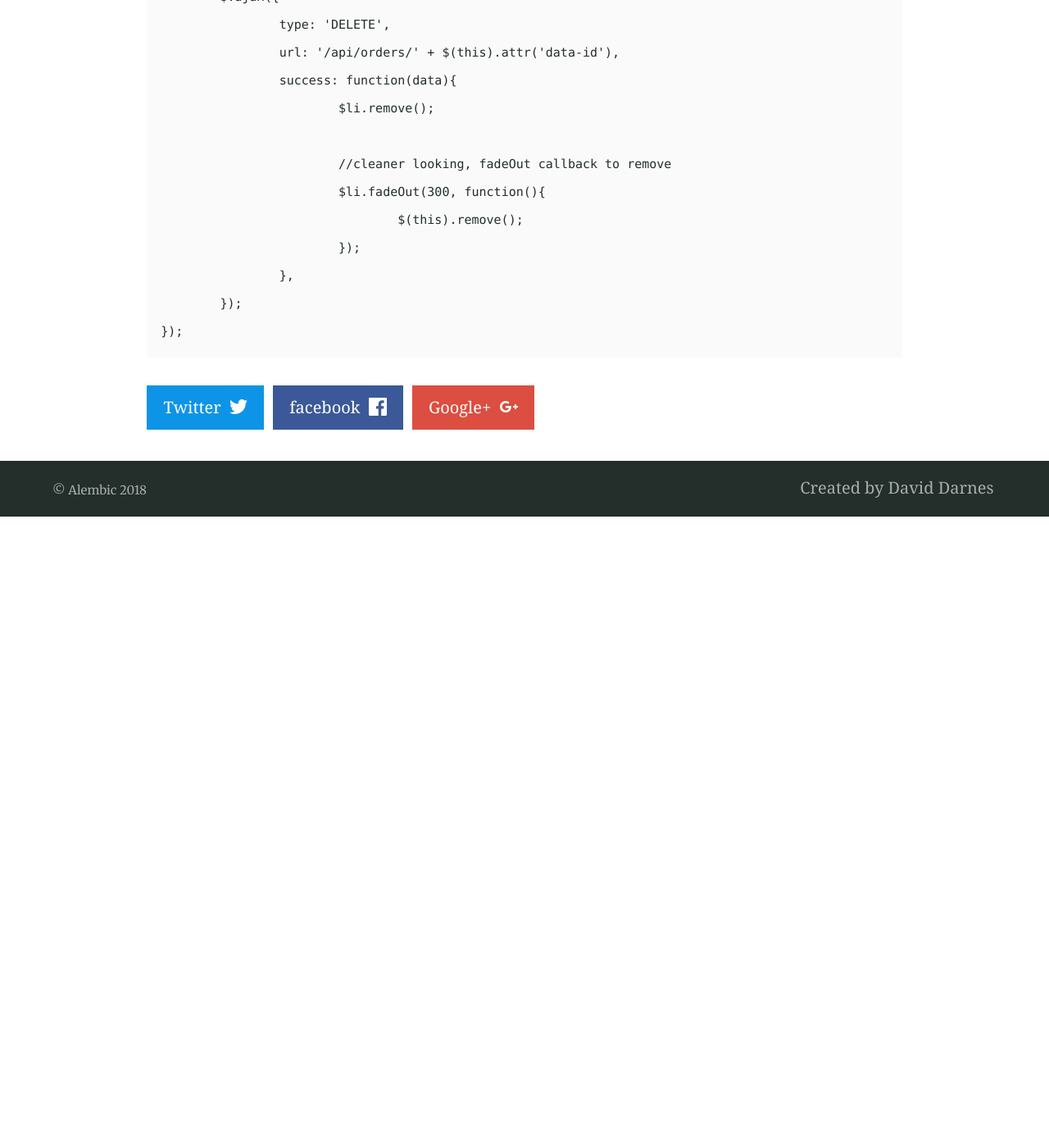
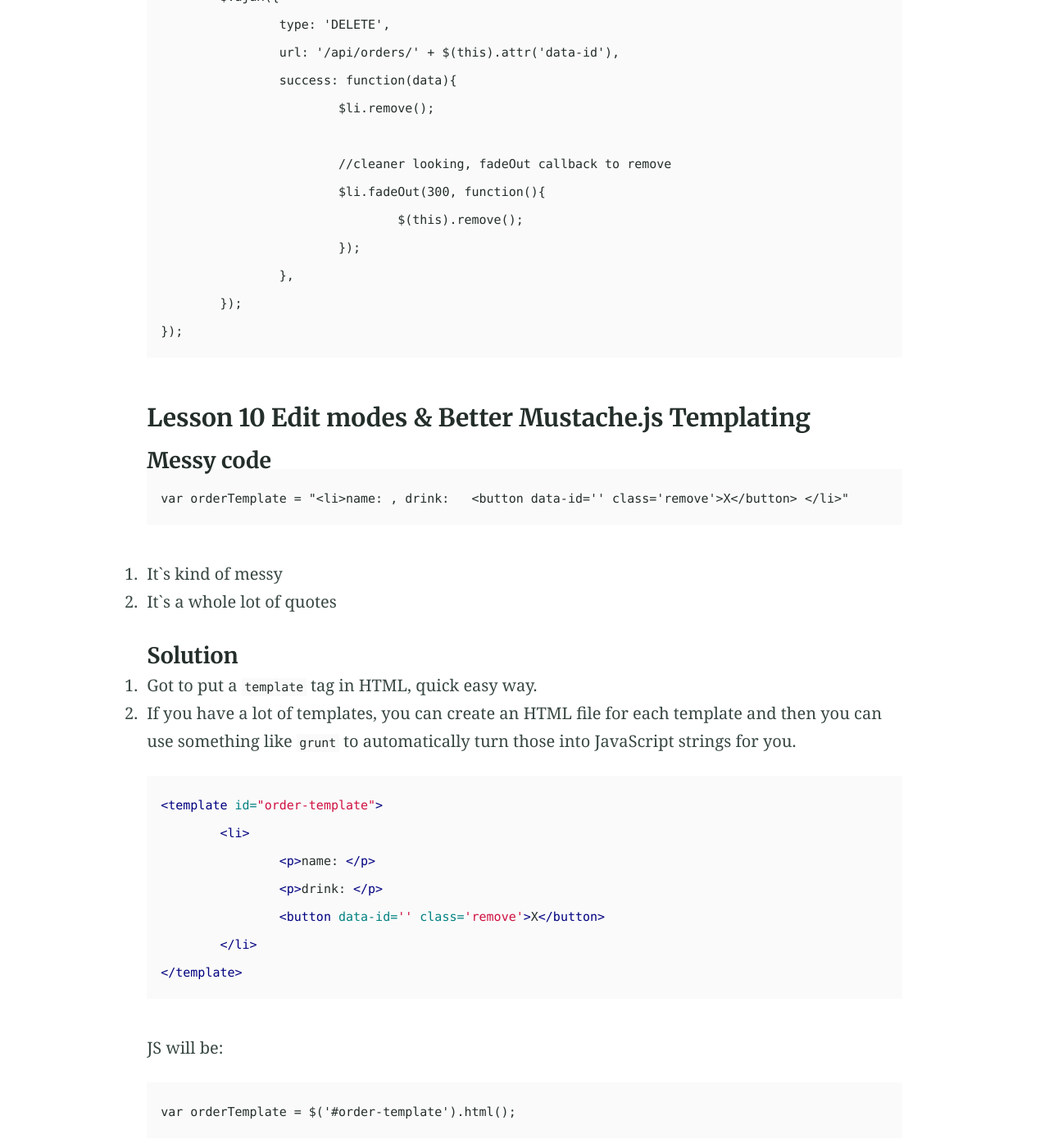
Before and after one commit to wudixm/wudixm.github.io, a Jekyll site: the page built from _posts/2018-10-06-jQuery.md, in a window 1280 px wide and 1400 px high, scrolled down 27941 px. Shown: the whole window at 82% size. Built offline with Jekyll 4.4.1, drawn with Linux system fonts in a browser that asks for light colours; our own code applies the rules of GitHub Pages for plain Markdown files; before the commit the page ends 28571 px from its top, so only the background shows below that; some of the changed text lies outside the part shown.

Commit message:
add jQuery  lesson 10

````diff
--- a/_posts/2018-10-06-jQuery.md
+++ b/_posts/2018-10-06-jQuery.md
@@ -855,3 +855,49 @@ $orders.delegate('.remove', 'click', function(){
 	});
 });
 ```
+
+### Lesson 10 Edit modes & Better Mustache.js Templating
+
+#### Messy code
+
+```Js
+var orderTemplate = "<li>name: {{name}}, drink: {{drink}}  <button data-id='{{id}}' class='remove'>X</button> </li>"
+```
+
+1. It\`s kind of messy
+2. It\`s a whole lot of quotes
+
+#### Solution
+
+1. Got to put a `template` tag in HTML, quick easy way.
+2. If you have a lot of templates, you can create an HTML file for each template and then you can use something like `grunt` to automatically turn those into JavaScript strings for you.
+
+```html
+<template id="order-template">
+	<li>
+		<p>name: {{name}}</p>
+		<p>drink: {{drink}}</p>
+		<button data-id='{{id}}' class='remove'>X</button>
+	</li>
+</template>
+```
+
+JS will be:
+
+```Js
+var orderTemplate = $('#order-template').html();
+```
+#### use script tag for IE8
+
+- Browser will ignore the code
+- You\`re save to put anything you want inside of it, and you\`re not going to blow up your JavaScript on the page because the browser doesn\`t think this is JavaScript.
+
+```html
+<script type="text/template" id="order-template">
+	<li>
+		<p>name: {{name}}</p>
+		<p>drink: {{drink}}</p>
+		<button data-id='{{id}}' class='remove'>X</button>
+	</li>
+</script>
+```
````
